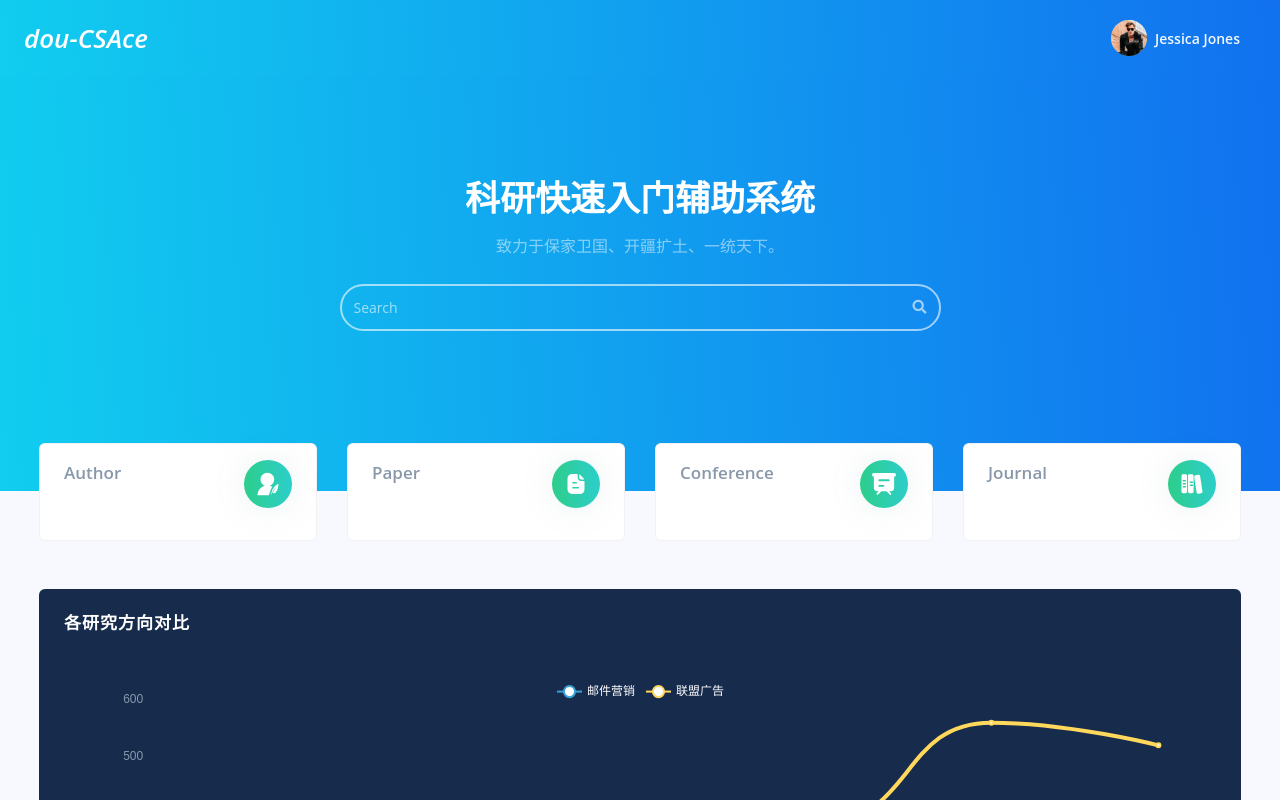
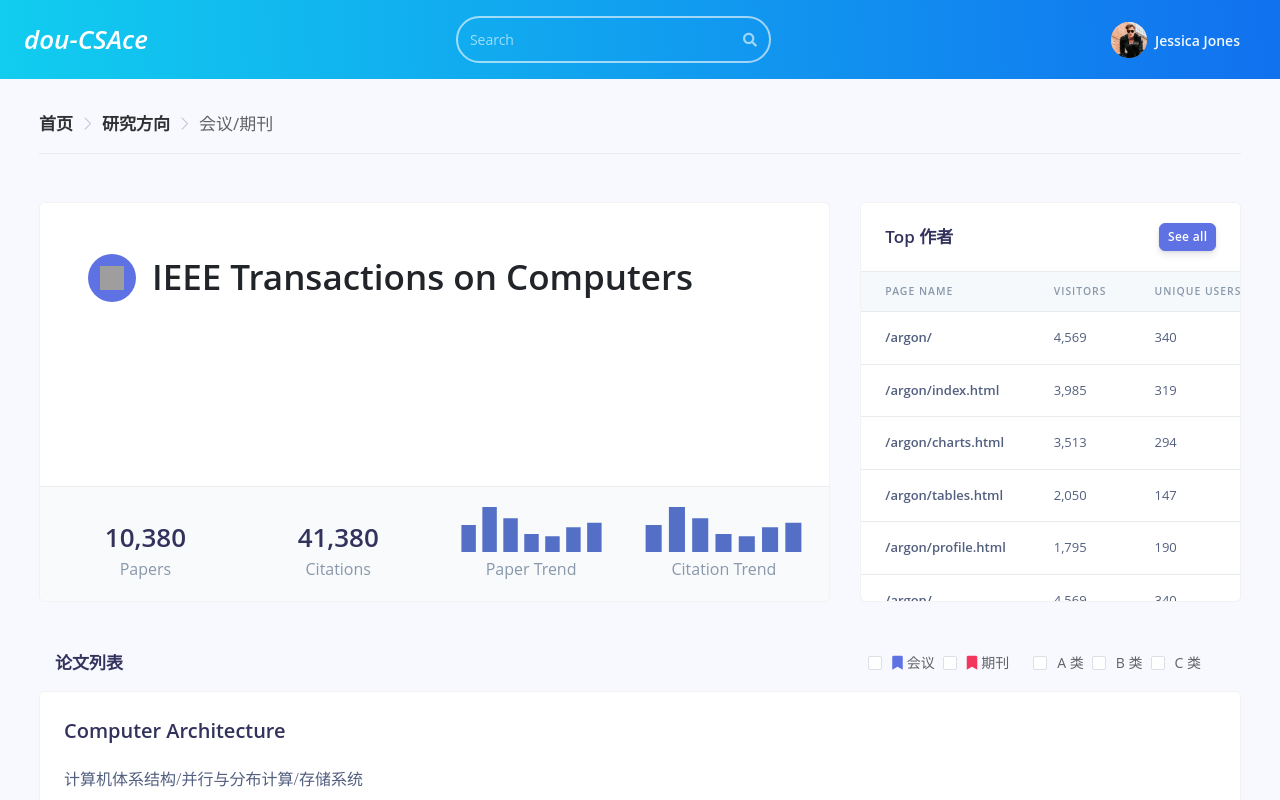
Before and after one commit to 99MyCql/dou-CSAce_frontend, a Vue app: page /venue in a window 1280 px wide. Before the commit this address led to /venue#/home. Shown: the top 800 px of the page. Built offline with nearby package versions, Linux system fonts and the light colour scheme; no server answers; grey boxes are pictures that could not be loaded.

Commit message:
feat: 实现Venue页面进度80%

```diff
--- a/src/api/utils.js
+++ b/src/api/utils.js
@@ -9,12 +9,12 @@ const SERVER_ERR_CODE = 2; // 服务端端出现错误
 const rspDataFilter = function(data) {
   if (data.code === SUC_CODE) {
     // 成功
-    if (data.msg != "" || data.msg != "success") {
-      app.config.globalProperties.$message.success({
-        message: data.msg,
-      });
+    if (data.msg === "" || data.msg === "success") {
+      return true;
     }
-    return true;
+    app.config.globalProperties.$message.success({
+      message: data.msg,
+    });
   } else if (data.code === CLIENT_ERR_CODE) {
     // 客户端错误
     app.config.globalProperties.$message.error({
--- /dev/null
+++ b/src/components/PaperTable.vue
@@ -0,0 +1,102 @@
+<template>
+ <div>
+    <div class="row align-items-center mt-5 px-3">
+      <div class="col-md-4">
+        <div class="h3 mb-0">论文列表</div>
+      </div>
+      <div class="col-md-8 d-md-flex flex-wrap justify-content-end align-items-center">
+        <el-checkbox-group class="mr-4 mt-2 mt-md-0" v-model="type" size="mini">
+          <el-checkbox class="mb-0 mr-2" label="conf">
+            <i class="fa fa-bookmark mr-1 text-primary"></i>会议
+          </el-checkbox>
+          <el-checkbox class="mb-0" label="journal">
+            <i class="fa fa-bookmark mr-1 text-danger"></i>期刊
+          </el-checkbox>
+        </el-checkbox-group>
+
+        <el-checkbox-group class="mr-4 mt-2 mt-md-0" v-model="category" size="mini">
+          <el-checkbox class="mb-0 mr-2" label="A">A 类</el-checkbox>
+          <el-checkbox class="mb-0 mr-2" label="B">B 类</el-checkbox>
+          <el-checkbox class="mb-0" label="C">C 类</el-checkbox>
+        </el-checkbox-group>
+      </div>
+    </div>
+
+    <div>
+      <div v-for="(paper, index) in papers" :key="index">
+        <div class="card mt-3" style="cursor: pointer;">
+          <div class="card-body">
+            <div class="card-title h2">{{ paper.name }}</div>
+            <p class="card-text">{{ paper.zhName }}</p>
+          </div>
+        </div>
+      </div>
+
+      <div class="text-center mt-3">
+        <el-pagination
+          background
+          layout="prev, pager, next"
+          :total="1000">
+        </el-pagination>
+      </div>
+    </div>
+ </div>
+</template>
+
+<script>
+export default {
+  name: "paper-table",
+  components: {
+  },
+  props: {
+  },
+  data() {
+    return {
+      type: [],
+      category: [],
+      papers: [
+        {
+          name: "Computer Architecture",
+          zhName: "计算机体系结构/并行与分布计算/存储系统",
+        },
+        {
+          name: "Computer Architecture",
+          zhName: "计算机体系结构/并行与分布计算/存储系统",
+        },
+        {
+          name: "Computer Architecture",
+          zhName: "计算机体系结构/并行与分布计算/存储系统",
+        },
+        {
+          name: "Computer Architecture",
+          zhName: "计算机体系结构/并行与分布计算/存储系统",
+        },
+        {
+          name: "Computer Architecture",
+          zhName: "计算机体系结构/并行与分布计算/存储系统",
+        },
+        {
+          name: "Computer Architecture",
+          zhName: "计算机体系结构/并行与分布计算/存储系统",
+        },
+        {
+          name: "Computer Architecture",
+          zhName: "计算机体系结构/并行与分布计算/存储系统",
+        },
+        {
+          name: "Computer Architecture",
+          zhName: "计算机体系结构/并行与分布计算/存储系统",
+        },
+        {
+          name: "Computer Architecture",
+          zhName: "计算机体系结构/并行与分布计算/存储系统",
+        },
+        {
+          name: "Computer Architecture",
+          zhName: "计算机体系结构/并行与分布计算/存储系统",
+        },
+      ]
+    };
+  },
+};
+</script>
--- a/src/router/index.js
+++ b/src/router/index.js
@@ -1,7 +1,8 @@
-import { createRouter, createWebHashHistory } from 'vue-router'
+import { createRouter, createWebHistory } from 'vue-router'
 
 import Home from '@/views/home/Home.vue'
 import Field from '@/views/field/Field.vue'
+import Venue from '@/views/venue/Venue.vue'
 
 const routes = [
   {
@@ -16,10 +17,21 @@ const routes = [
     path: '/field',
     component: Field,
   },
+  {
+    path: '/venue',
+    component: Venue,
+  }
 ]
 
 const router = createRouter({
-  history: createWebHashHistory(),
+  history: createWebHistory(),
+  scrollBehavior(to, from, savedPosition) {
+    if (savedPosition) {
+      return savedPosition
+    } else {
+      return { top: 0 }
+    }
+  },
   routes
 })
 
--- a/src/views/field/Field.vue
+++ b/src/views/field/Field.vue
@@ -58,14 +58,13 @@
 
     <content-footer></content-footer>
   </div>
-
 </template>
 
 <script>
 import ContentNavbar from "@/components/ContentNavbar";
 import ContentFooter from "@/components/ContentFooter";
+import TopTable from "@/components/TopTable";
 import VenueTable from "./VenueTable";
-import TopTable from "./TopTable";
 
 export default {
   name: 'Field',
--- a/src/views/field/VenueTable.vue
+++ b/src/views/field/VenueTable.vue
@@ -37,7 +37,7 @@
           </tr>
         </thead>
         <tbody>
-          <tr v-for="(item, index) in tableData" :key="index" class="my-tr" @click="routeTo('/')">
+          <tr v-for="(item, index) in tableData" :key="index" class="my-tr" @click="routeTo('/venue')">
             <th>
               <i
               class="fa fa-bookmark mr-3"
--- /dev/null
+++ b/src/views/venue/Venue.vue
@@ -0,0 +1,209 @@
+<template>
+  <div class="main-content">
+    <content-navbar></content-navbar>
+
+    <!-- your content here -->
+    <div class="container-fluid">
+      <el-breadcrumb separator-class="el-icon-arrow-right" class="h3 border-bottom mt-3 py-3">
+        <el-breadcrumb-item :to="{ path: '/' }">首页</el-breadcrumb-item>
+        <el-breadcrumb-item :to="{ path: '/field' }">研究方向</el-breadcrumb-item>
+        <el-breadcrumb-item>会议/期刊</el-breadcrumb-item>
+      </el-breadcrumb>
+
+      <div class="row mt-5">
+        <div class="col-lg-8">
+          <div class="card h-100">
+            <div class="card-body pt-5 pb-6 pl-5">
+              <div>
+                <span class="icon icon-shape bg-primary">
+                  <img class="w-100 h-100" src="img\\icons\\conference.svg" />
+                </span>
+                <span class="text-dark display-3 ml-3">IEEE Transactions on Computers</span>
+              </div>
+            </div>
+            <div class="card-footer" style="background: #f9fafc;">
+              <div class="row d-flex align-items-end">
+                <div class="col-3 text-center">
+                  <div class="h1 card-title mb-0">10,380</div>
+                  <span class="text-muted mt-2 mb-0">Papers</span>
+                </div>
+                <div class="col-3 text-center">
+                  <div class="h1 card-title mb-0">41,380</div>
+                  <span class="text-muted mt-2 mb-0">Citations</span>
+                </div>
+                <div class="col-3 text-center">
+                  <div class="ml-auto" style="height: 50px" :id="papersChartID"></div>
+                  <span class="text-muted mt-2 mb-0">Paper Trend</span>
+                </div>
+                <div class="col-3 text-center">
+                  <div style="height: 50px" :id="citsChartID"></div>
+                  <span class="text-muted mt-2 mb-0">Citation Trend</span>
+                </div>
+              </div>
+            </div>
+          </div>
+        </div>
+
+        <div class="col-lg-4 mt-5 mt-lg-0">
+          <top-table style="height:400px;" title="Top 作者" :tableData="tableData">
+            <template v-slot:columns>
+              <th>Page name</th>
+              <th>Visitors</th>
+              <th>Unique users</th>
+              <th>Bounce rate</th>
+            </template>
+          </top-table>
+        </div>
+      </div>
+
+      <paper-table></paper-table>
+
+    </div>
+
+    <content-footer></content-footer>
+  </div>
+</template>
+
+<script>
+import ContentNavbar from "@/components/ContentNavbar";
+import ContentFooter from "@/components/ContentFooter";
+import TopTable from "@/components/TopTable";
+import PaperTable from "@/components/PaperTable";
+
+export default {
+  name: 'Venue',
+  components: {
+    ContentNavbar,
+    ContentFooter,
+    TopTable,
+    PaperTable,
+  },
+  data() {
+    return {
+      papersChartID: "papersChart",
+      citsChartID: "citsChart",
+      tableData: [
+        {
+          page: "/argon/",
+          visitors: "4,569",
+          unique: "340",
+          bounceRate: "46,53%",
+          bounceRateDirection: "up",
+        },
+        {
+          page: "/argon/index.html",
+          visitors: "3,985",
+          unique: "319",
+          bounceRate: "46,53%",
+          bounceRateDirection: "down",
+        },
+        {
+          page: "/argon/charts.html",
+          visitors: "3,513",
+          unique: "294",
+          bounceRate: "36,49%",
+          bounceRateDirection: "down",
+        },
+        {
+          page: "/argon/tables.html",
+          visitors: "2,050",
+          unique: "147",
+          bounceRate: "50,87%",
+          bounceRateDirection: "up",
+        },
+        {
+          page: "/argon/profile.html",
+          visitors: "1,795",
+          unique: "190",
+          bounceRate: "46,53%",
+          bounceRateDirection: "down",
+        },
+        {
+          page: "/argon/",
+          visitors: "4,569",
+          unique: "340",
+          bounceRate: "46,53%",
+          bounceRateDirection: "up",
+        },
+        {
+          page: "/argon/index.html",
+          visitors: "3,985",
+          unique: "319",
+          bounceRate: "46,53%",
+          bounceRateDirection: "down",
+        }
+      ],
+    }
+  },
+  mounted() {
+    this.papersChartInit();
+    this.citsChartInit();
+  },
+  methods: {
+    papersChartInit() {
+      // 基于准备好的dom，初始化echarts实例
+      let papersChart = this.$echarts.init(document.getElementById(this.papersChartID));
+      // 绘制图表
+      papersChart.setOption({
+        tooltip: {
+          trigger: "axis",
+          axisPointer: {
+            type: "shadow"
+          }
+        },
+        grid: {
+          left: "5%",
+          right: "5%",
+          top: "0%",
+          bottom: "10%"
+        },
+        xAxis: {
+          show: false,
+          type: 'category',
+          data: ['Mon', 'Tue', 'Wed', 'Thu', 'Fri', 'Sat', 'Sun'],
+        },
+        yAxis: {
+          show: false,
+          type: 'value',
+        },
+        series: [{
+          data: [120, 200, 150, 80, 70, 110, 130],
+          type: 'bar'
+        }]
+      });
+    },
+    citsChartInit() {
+      // 基于准备好的dom，初始化echarts实例
+      let citsChart = this.$echarts.init(document.getElementById(this.citsChartID));
+      // 绘制图表
+      citsChart.setOption({
+        tooltip: {
+          trigger: "axis",
+          axisPointer: {
+            type: "shadow"
+          }
+        },
+        grid: {
+          left: "0%",
+          right: "0%",
+          top: "0%",
+          bottom: "10%"
+        },
+        xAxis: {
+          show: false,
+          type: 'category',
+          data: ['Mon', 'Tue', 'Wed', 'Thu', 'Fri', 'Sat', 'Sun'],
+        },
+        yAxis: {
+          show: false,
+          type: 'value',
+        },
+        series: [{
+          data: [120, 200, 150, 80, 70, 110, 130],
+          type: 'bar'
+        }]
+      });
+    }
+  }
+}
+</script>
--- a/vue.config.js
+++ b/vue.config.js
@@ -6,7 +6,7 @@ module.exports = {
     proxy: {
       // 匹配所有以 /api 开头的url
       "/api": {
-        target: "http://localhost:8080",
+        target: "http://0.0.0.0:8080",
         changeOrigin: true,
         ws: true
       }
```
Also changed, not shown: src/components/TopTable.vue (renamed from src/views/field/TopTable.vue), 1 other file (tests, documents, lock files or other folders).
